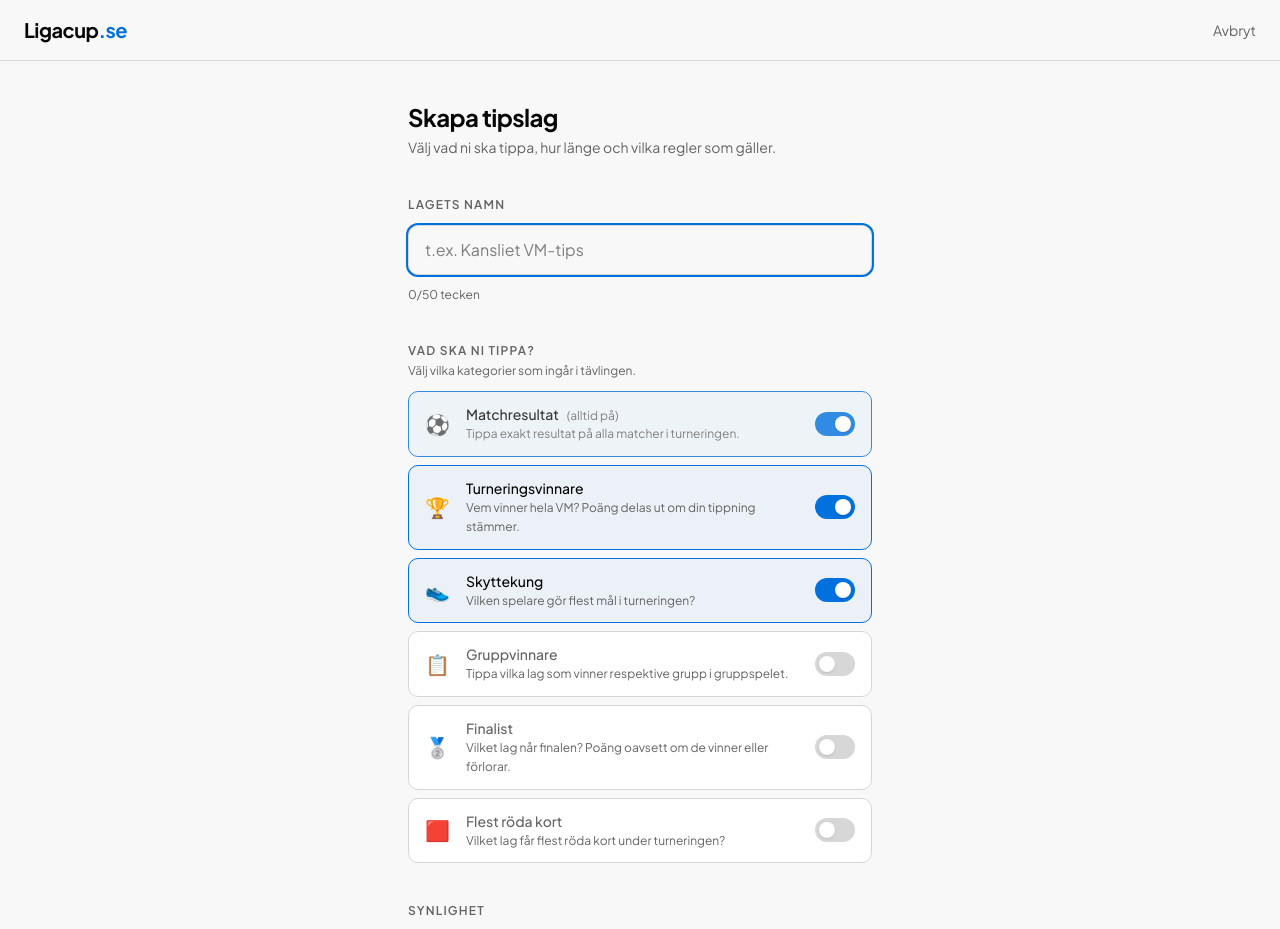
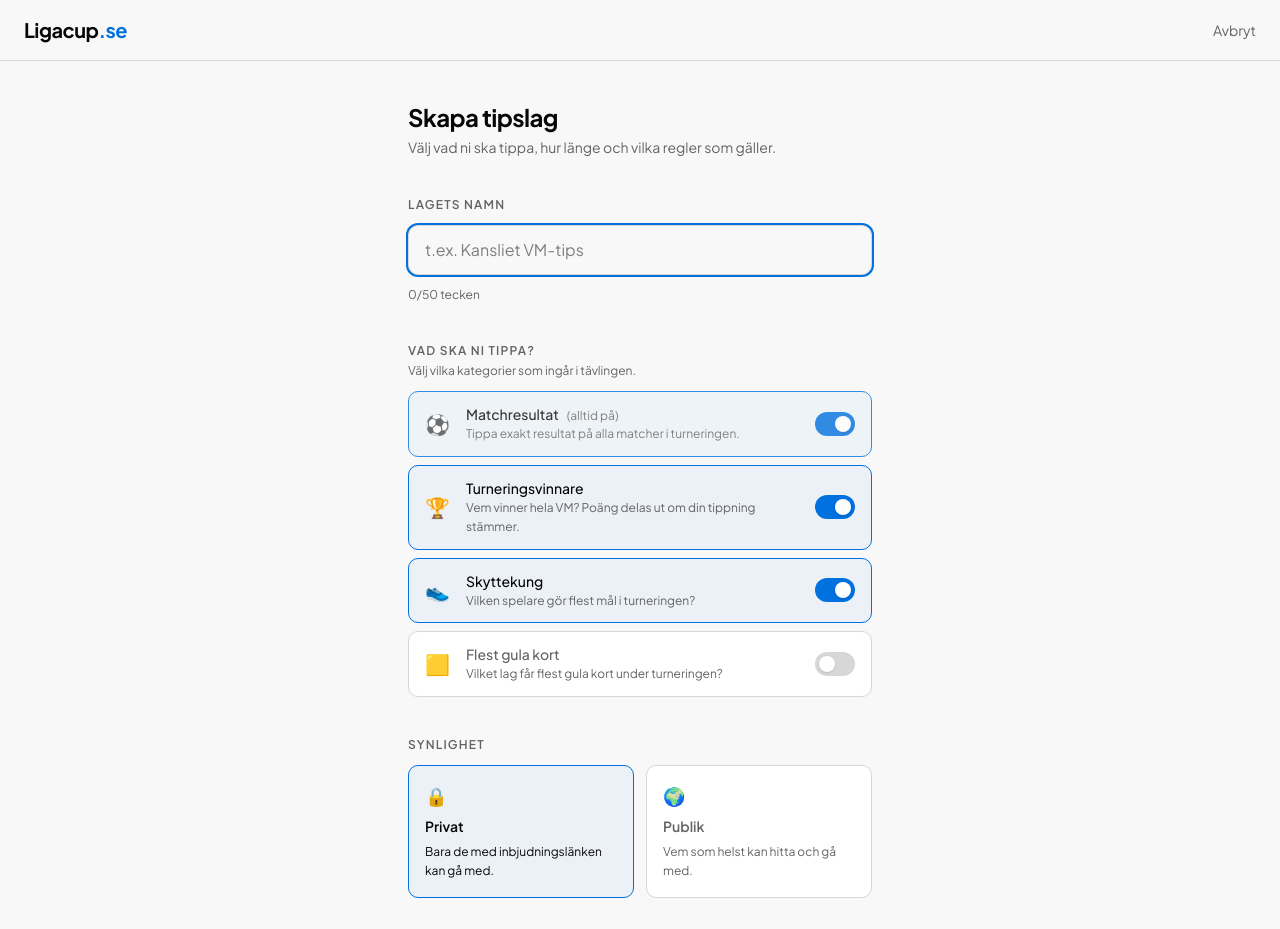
Before and after one commit to Noahgradstock/ligacup, a Next.js app: page /league/new in a window 1280 px wide. Shown: the top 929 px of the page. Built offline with nearby package versions, Linux system fonts and the light colour scheme.

Commit message:
feat: simplify league features — remove finalist, gruppvinnare, red cards; add yellow cards
Co-Authored-By: Claude Sonnet 4.6 <noreply@anthropic.com>

```diff
--- a/app/api/leagues/route.ts
+++ b/app/api/leagues/route.ts
@@ -41,7 +41,7 @@ export async function POST(request: Request) {
 
   const maxMembers = Math.min(200, Math.max(2, body.maxMembers ?? 20));
   const isPublic = body.isPublic ?? false;
-  const validFeatureKeys = ["match_scores", "tournament_winner", "top_scorer", "group_winners", "finalist", "most_red_cards"];
+  const validFeatureKeys = ["match_scores", "tournament_winner", "top_scorer", "most_yellow_cards"];
   const features = ["match_scores", ...((body.features ?? []).filter((f) => validFeatureKeys.includes(f) && f !== "match_scores"))];
   const scoring = {
     exactScore: Math.min(10, Math.max(0, body.scoring?.exactScore ?? 3)),
--- a/app/league/new/page.tsx
+++ b/app/league/new/page.tsx
@@ -44,22 +44,10 @@ const FEATURES: Feature[] = [
     desc: "Vilken spelare gör flest mål i turneringen?",
   },
   {
-    key: "group_winners",
-    emoji: "📋",
-    title: "Gruppvinnare",
-    desc: "Tippa vilka lag som vinner respektive grupp i gruppspelet.",
-  },
-  {
-    key: "finalist",
-    emoji: "🥈",
-    title: "Finalist",
-    desc: "Vilket lag når finalen? Poäng oavsett om de vinner eller förlorar.",
-  },
-  {
-    key: "most_red_cards",
-    emoji: "🟥",
-    title: "Flest röda kort",
-    desc: "Vilket lag får flest röda kort under turneringen?",
+    key: "most_yellow_cards",
+    emoji: "🟨",
+    title: "Flest gula kort",
+    desc: "Vilket lag får flest gula kort under turneringen?",
   },
 ];
 
```
